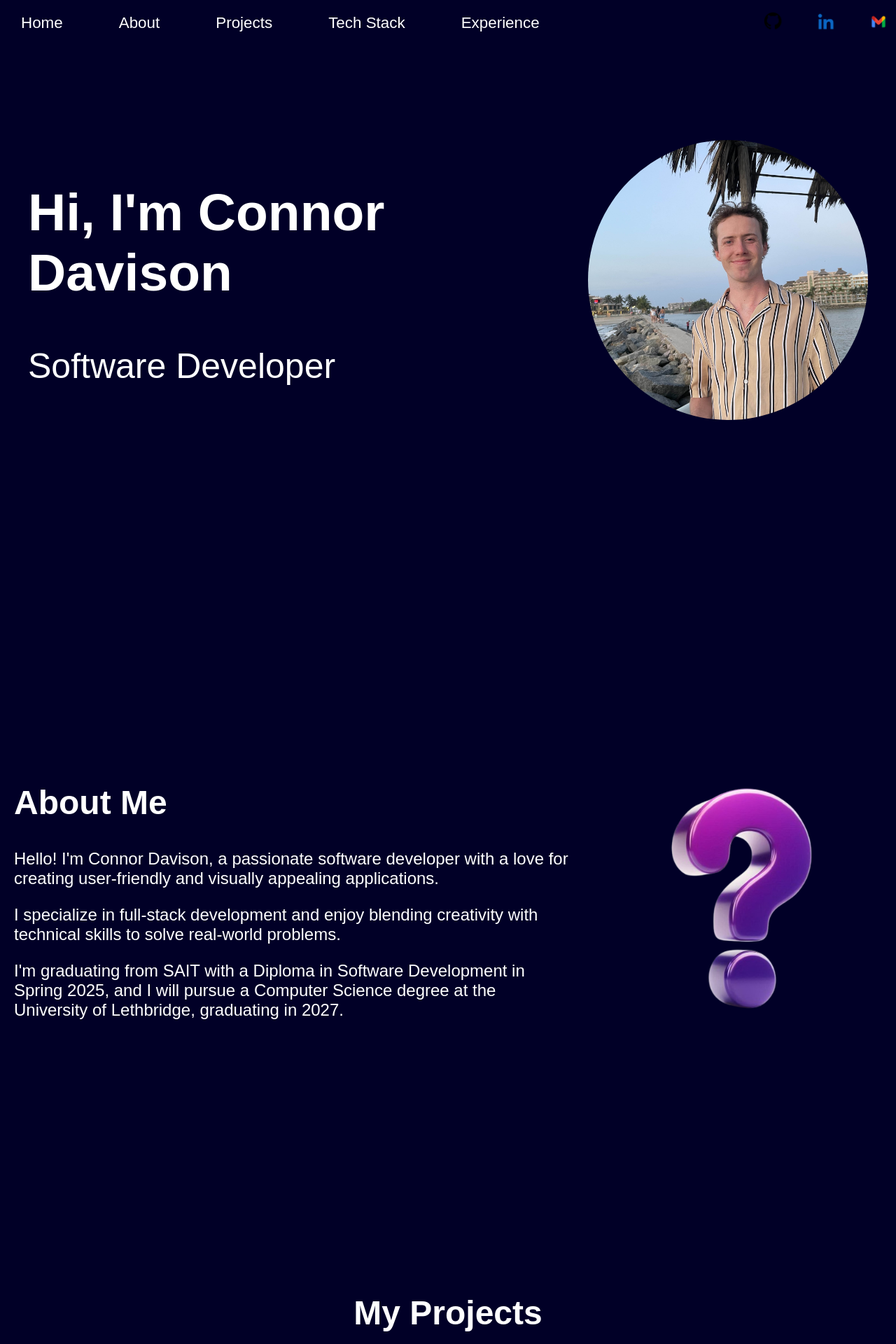
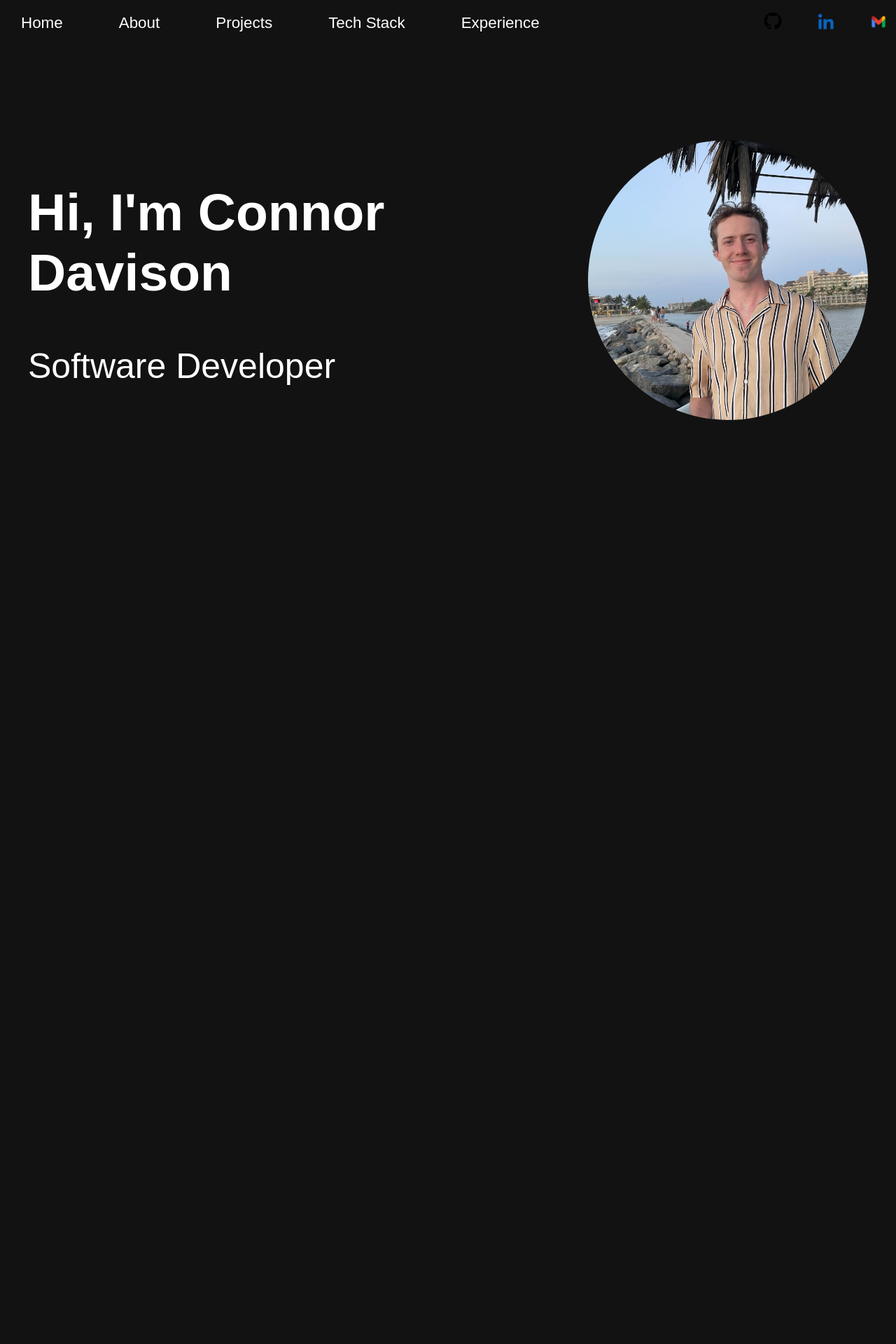
Before and after one commit to ConDavison1/my-portfolio, a Flask app: page / in a window 1280 px wide. Shown: the top 1920 px of the page at 70% size. Run offline with Flask 2, Linux system fonts and the light colour scheme; data that the repository does not hold is empty.

Commit message:
Styling Update

```diff
--- a/static/css/styles.css
+++ b/static/css/styles.css
@@ -1,6 +1,6 @@
 /* Global Background */
 body {
-    background-color: #010027;
+    background-color: #121213;
     margin: 0;
     padding: 0;
     box-sizing: border-box;
@@ -11,7 +11,7 @@
 
 /* Navbar Styles */
 .navbar {
-    background-color: #010027;
+    background-color: #121213;
     padding: 5px;
     position: sticky;
     top: 0;
@@ -123,7 +123,7 @@
         left: 0;
         right: 0;
         z-index: 1000;
-        background-color: #010027;
+
     }
 
     body {
@@ -139,7 +139,7 @@
     display: flex;
     justify-content: center;
     align-items: center;
-    background-color: #010027;
+    background-color: #121213;
     color: white;
     padding: 20px;
     box-sizing: border-box;
@@ -177,7 +177,7 @@
 
 /* Intro box for content */
 .intro-box {
-    background-color: #010027;
+    background-color: #121213;
     padding: 30px;
     border-radius: 15px;
     box-shadow: 0 4px 10px rgba(0, 0, 0, 0.3);
@@ -195,7 +195,7 @@
     justify-content: center;
     align-items: center;
     text-align: center;
-    background-color: #010027;
+    background-color: #121213;
     color: white;
     padding: 20px;
     margin-top: 80px;
@@ -206,7 +206,7 @@
 
 /* About Box */
 .about-box {
-    background-color: #010027;
+    background-color: #121213;
     padding: 30px;
     border-radius: 15px;
     box-shadow: 0 4px 10px rgba(0, 0, 0, 0.3);
@@ -266,7 +266,7 @@
 .projects {
     margin-top: 0;
     min-height: 100vh;
-    background-color: #010027;
+    background-color: #121213;
     display: flex;
     flex-direction: column;
     justify-content: center;
@@ -452,7 +452,7 @@
 /* Tech Stack Section */
 .stack {
     min-height: 100vh;
-    background-color: #010027;
+    background-color: #121213;
     display: flex;
     flex-direction: column;
     justify-content: flex-start;
@@ -518,7 +518,7 @@
 
 
 .stack-card {
-    background-color: #010027;
+    background-color: #121213;
     padding: 5px;
     border-radius: 10px;
     color: #fff;
--- a/static/js/script.js
+++ b/static/js/script.js
@@ -10,18 +10,13 @@
         if (isTransitioning) return;
         isTransitioning = true;
 
-        if (index < 0) {
-            index = projectCards.length - 1;
-        } else if (index >= projectCards.length) {
-            index = 0;
-        }
+        if (index < 0) index = projectCards.length - 1;
+        if (index >= projectCards.length) index = 0;
 
         projectCards.forEach((card, i) => {
             card.classList.remove('visible', 'slide-left', 'slide-right');
             card.style.transition = 'transform 0.5s ease, opacity 0.5s ease';
             card.style.opacity = '0';
-            card.style.transform = '';
-
 
             if (i === index) {
                 card.classList.add('visible');
@@ -45,13 +40,8 @@
         dots[index].classList.add('active');
     }
 
-    arrowLeft.addEventListener('click', () => {
-        showProject(currentProjectIndex - 1, 'left');
-    });
-
-    arrowRight.addEventListener('click', () => {
-        showProject(currentProjectIndex + 1, 'right');
-    });
+    arrowLeft.addEventListener('click', () => showProject(currentProjectIndex - 1, 'left'));
+    arrowRight.addEventListener('click', () => showProject(currentProjectIndex + 1, 'right'));
 
     dots.forEach((dot, index) => {
         dot.addEventListener('click', () => {
@@ -61,17 +51,40 @@
         });
     });
 
-
+    // Initialize the first project
     showProject(currentProjectIndex, 'right');
 
+    // Smooth scrolling for anchor links
     document.querySelectorAll('a[href^="#"]').forEach(anchor => {
         anchor.addEventListener('click', function (e) {
             e.preventDefault();
-            document.querySelector(this.getAttribute('href')).scrollIntoView({ behavior: 'smooth' });
+
+            const target = document.querySelector(this.getAttribute('href'));
+            if (!target) return;
+
+            let offset = 0;
+
+            if (this.getAttribute('href') === "#experience") {
+                offset = 800;
+            }
+
+            const top = target.getBoundingClientRect().top + window.scrollY - offset;
+
+            window.scrollTo({ top, behavior: 'smooth' });
         });
     });
 
 
+
+    // Mobile navigation
+    const hamburgerIcon = document.getElementById('hamburger-icon');
+    const navbarContainer = document.querySelector('.navbar-container');
+
+    hamburgerIcon.addEventListener('click', function () {
+        navbarContainer.classList.toggle('active');
+    });
+
+    // Intersection Observer for animations
     const observer = new IntersectionObserver(entries => {
         entries.forEach(entry => {
             if (entry.target.id === 'intro') {
@@ -99,64 +112,18 @@
         });
     }, { threshold: 0.2 });
 
-    observer.observe(document.querySelector('#intro'));
-    observer.observe(document.querySelector('#projects'));
-    observer.observe(document.querySelector('#about'));
-});
-document.addEventListener('DOMContentLoaded', function () {
-    const hamburgerIcon = document.getElementById('hamburger-icon');
-    const navbarContainer = document.querySelector('.navbar-container');
+    ['#intro', '#projects', '#about'].forEach(id => observer.observe(document.querySelector(id)));
 
-    hamburgerIcon.addEventListener('click', function () {
-        navbarContainer.classList.toggle('active');
-    });
-
-    document.querySelectorAll('a[href^="#"]').forEach(anchor => {
-        anchor.addEventListener('click', function (e) {
-            e.preventDefault();
-            document.querySelector(this.getAttribute('href')).scrollIntoView({ behavior: 'smooth' });
-        });
-    });
-
-    const observer = new IntersectionObserver(entries => {
-        entries.forEach(entry => {
-            if (entry.target.id === 'intro') {
-                entry.target.classList.toggle('hidden', !entry.isIntersecting);
-            }
-
-            if (entry.target.id === 'about') {
-                const aboutHeader = document.querySelector('.about h1');
-                const aboutText = document.querySelector('.about-text');
-                const aboutImage = document.querySelector('.about-image');
-                if (entry.isIntersecting) {
-                    aboutHeader.classList.add('visible');
-                    aboutText.classList.add('visible');
-                    aboutImage.classList.add('visible');
-                } else {
-                    aboutHeader.classList.remove('visible');
-                    aboutText.classList.remove('visible');
-                    aboutImage.classList.remove('visible');
-                }
-            }
-
-            if (entry.target.id === 'projects') {
-                entry.target.classList.toggle('visible', entry.isIntersecting);
-            }
-        });
-    }, { threshold: 0.2 });
-
-    observer.observe(document.querySelector('#intro'));
-    observer.observe(document.querySelector('#projects'));
-    observer.observe(document.querySelector('#about'));
-});
-
+    // Swipe & Drag Support for Project Carousel
     let startX, endX, isSwiping = false;
     const projectContainer = document.querySelector('.project-container');
-const projectCards = document.querySelectorAll('.project-card');
 
-
-projectCards[0].classList.add('visible');
-
+    function handleSwipe() {
+        if (!endX) return;
+        if (startX - endX > 50) showProject(currentProjectIndex + 1, 'right');
+        else if (endX - startX > 50) showProject(currentProjectIndex - 1, 'left');
+        isSwiping = false;
+    }
 
     projectContainer.addEventListener('touchstart', (e) => {
         startX = e.touches[0].clientX;
@@ -164,21 +131,10 @@
     });
 
     projectContainer.addEventListener('touchmove', (e) => {
-    if (!isSwiping) return;
-    endX = e.touches[0].clientX;
+        if (isSwiping) endX = e.touches[0].clientX;
     });
 
-projectContainer.addEventListener('touchend', () => {
-    if (isSwiping) {
-        if (startX - endX > 50) {
-            moveToNextProject();
-        } else if (endX - startX > 50) {
-            moveToPreviousProject();
-        }
-    }
-    isSwiping = false;
-});
-
+    projectContainer.addEventListener('touchend', handleSwipe);
 
     projectContainer.addEventListener('mousedown', (e) => {
         startX = e.clientX;
@@ -186,33 +142,8 @@
     });
 
     projectContainer.addEventListener('mousemove', (e) => {
-    if (!isSwiping) return;
-    endX = e.clientX;
+        if (isSwiping) endX = e.clientX;
     });
 
-projectContainer.addEventListener('mouseup', () => {
-    if (isSwiping) {
-        if (startX - endX > 50) {
-            moveToNextProject();
-        } else if (endX - startX > 50) {
-            moveToPreviousProject();
-        }
-    }
-    isSwiping = false;
+    projectContainer.addEventListener('mouseup', handleSwipe);
 });
-
-// Show next project
-function moveToNextProject() {
-    const currentProject = document.querySelector('.project-card.visible');
-    const nextProject = currentProject.nextElementSibling || projectCards[0];
-    currentProject.classList.remove('visible');
-    nextProject.classList.add('visible');
-}
-
-// Show previous project
-function moveToPreviousProject() {
-    const currentProject = document.querySelector('.project-card.visible');
-    const prevProject = currentProject.previousElementSibling || projectCards[projectCards.length - 1];
-    currentProject.classList.remove('visible');
-    prevProject.classList.add('visible');
-}
--- a/templates/index.html
+++ b/templates/index.html
@@ -226,15 +226,18 @@
             <div class="col-lg-12" data-aos="fade-up">
                 <div class="resume-item pb-0">
                     <h4>Connor Davison</h4>
-                    <p>
-                        <em>Motivated Software Developer student with hands-on experience in back-end development, web development,
-                            and data analytics. Proficient in Python, Java, and JavaScript, with expertise in frameworks like Flask, Angular,
-                            and React. Skilled in designing and implementing scalable back-end systems, creating intuitive user interfaces,
-                            and integrating APIs for seamless data flow. Demonstrated leadership and collaboration through capstone
-                            projects and non-profit work, excelling in Agile workflows and version control systems like Git. </em>
-                    </p>
+                    <p><em>Motivated Software Developer student with hands-on experience in back-end development, web development, and data analytics.</em></p>
+
+                    <p><em>Proficient in Python, Java, and JavaScript, with expertise in frameworks like Flask, Angular, and React.</em></p>
+
+                    <p><em>Skilled in designing and implementing scalable back-end systems, creating intuitive user interfaces, and integrating APIs for seamless data flow.</em></p>
+
+                    <p><em>Demonstrated leadership and collaboration through capstone projects and non-profit work, excelling in Agile workflows and version control systems like Git.</em></p>
+                    <br>
                     <ul>
                         <li>Extensive experience in developing and maintaining web applications</li>
+                        <li>Strong problem-solving skills and ability to work under pressure</li>
+                        <li>Excellent communication and teamwork skills</li>
                     </ul>
                 </div>
 
```
Lines whose indentation alone changed are shown as unchanged.
